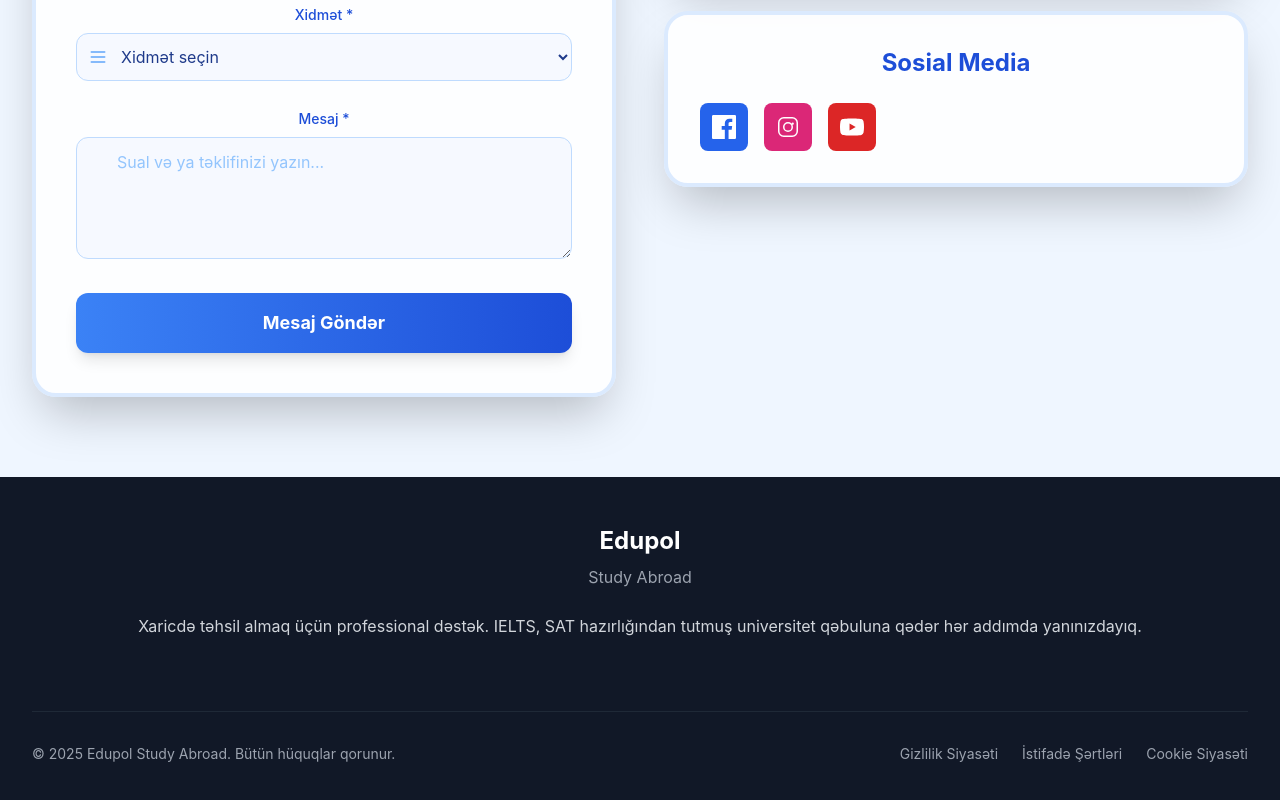
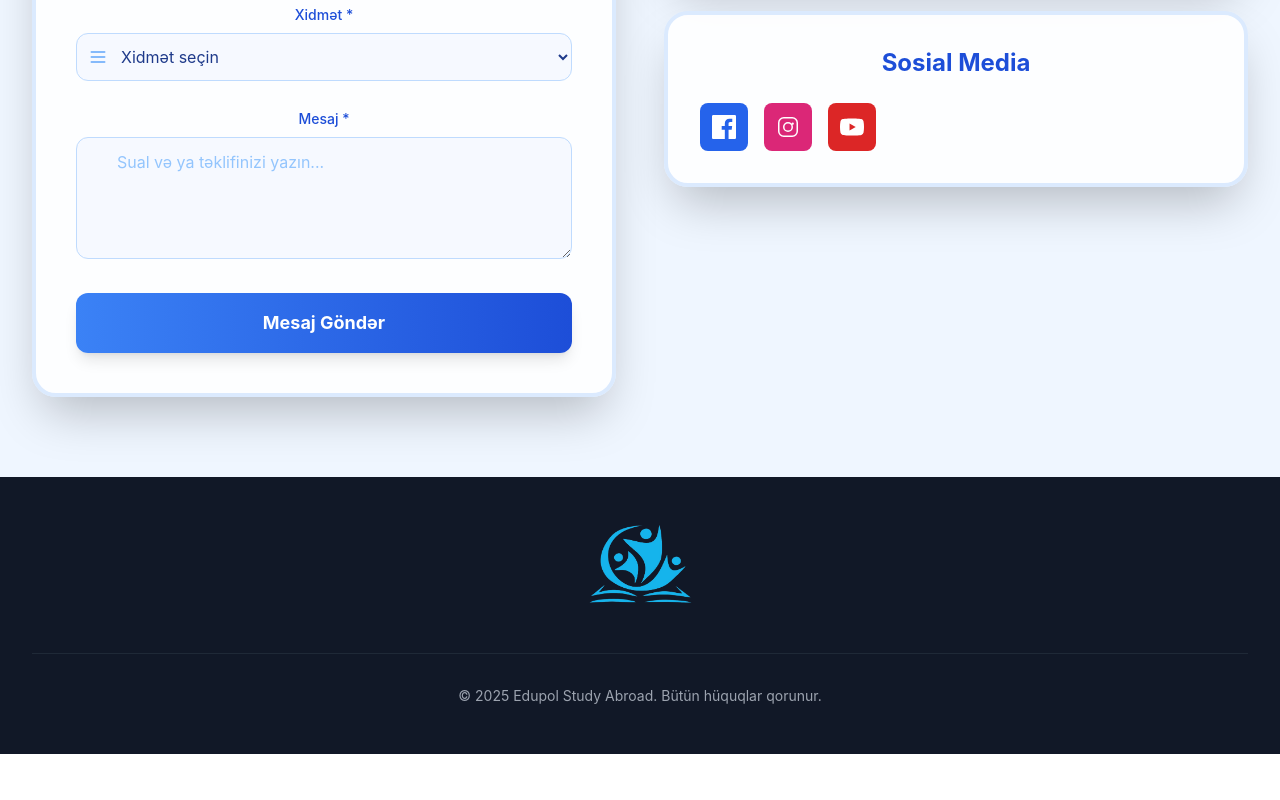
Before and after one commit to Faridmammad/edupol-study-abroad, a React (Create React App) app: page / in a window 1280 px wide. Shown: the part 7279-8079 px from the top of the page. After the commit the page ends 8033 px from the top, so only its background shows below. Built offline with nearby package versions, Linux system fonts and the light colour scheme.

Commit message:
Footer redesigned

```diff
--- a/src/components/Footer.tsx
+++ b/src/components/Footer.tsx
@@ -1,43 +1,25 @@
 import React from 'react';
+import logo from '../assets/logo.png';
 
 const Footer: React.FC = () => {
   return (
     <footer className="bg-gray-900 text-white">
       <div className="max-w-7xl mx-auto px-4 sm:px-6 lg:px-8 py-12">
-        <div className="grid grid-cols-1 gap-8">
-          {/* Company Info */}
-          <div className="lg:col-span-2">
-            <div className="mb-6">
-              <h3 className="text-2xl font-bold text-white mb-2">Edupol</h3>
-              <p className="text-gray-400">Study Abroad</p>
-            </div>
-            <p className="text-gray-300 mb-6 leading-relaxed">
-              Xaricdə təhsil almaq üçün professional dəstək. IELTS, SAT hazırlığından tutmuş
-              universitet qəbuluna qədər hər addımda yanınızdayıq.
-            </p>
-
-          </div>
-
+        {/* Logo Center */}
+        <div className="flex justify-center items-center">
+          <img
+            src={logo}
+            alt="Edupol Study Abroad"
+            className="h-20 object-contain"
+          />
         </div>
 
         {/* Bottom Bar */}
         <div className="border-t border-gray-800 mt-12 pt-8">
-          <div className="flex flex-col md:flex-row justify-between items-center">
-          <p className="text-gray-400 text-sm">
-  © {new Date().getFullYear()} Edupol Study Abroad. Bütün hüquqlar qorunur.
-</p>
-
-            <div className="flex space-x-6 mt-4 md:mt-0">
-              <a href="#" className="text-gray-400 hover:text-white text-sm transition-colors">
-                Gizlilik Siyasəti
-              </a>
-              <a href="#" className="text-gray-400 hover:text-white text-sm transition-colors">
-                İstifadə Şərtləri
-              </a>
-              <a href="#" className="text-gray-400 hover:text-white text-sm transition-colors">
-                Cookie Siyasəti
-              </a>
-            </div>
+          <div className="flex justify-center items-center">
+            <p className="text-gray-400 text-sm text-center">
+              © {new Date().getFullYear()} Edupol Study Abroad. Bütün hüquqlar qorunur.
+            </p>
           </div>
         </div>
       </div>
```
